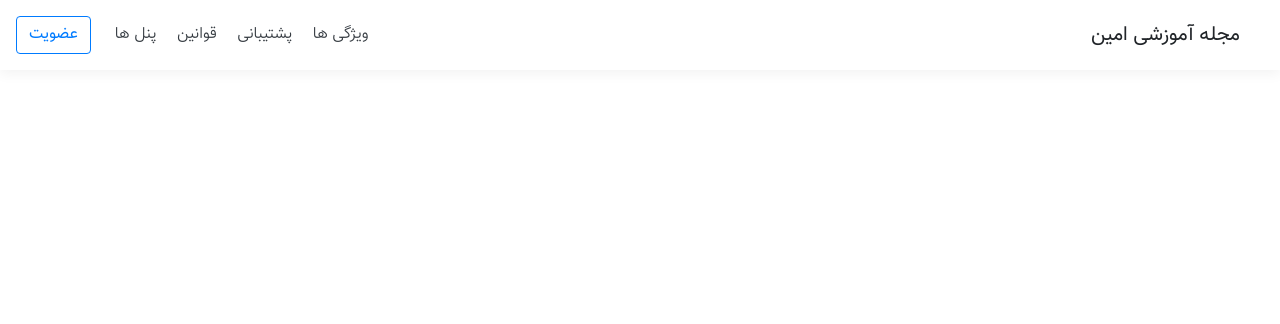
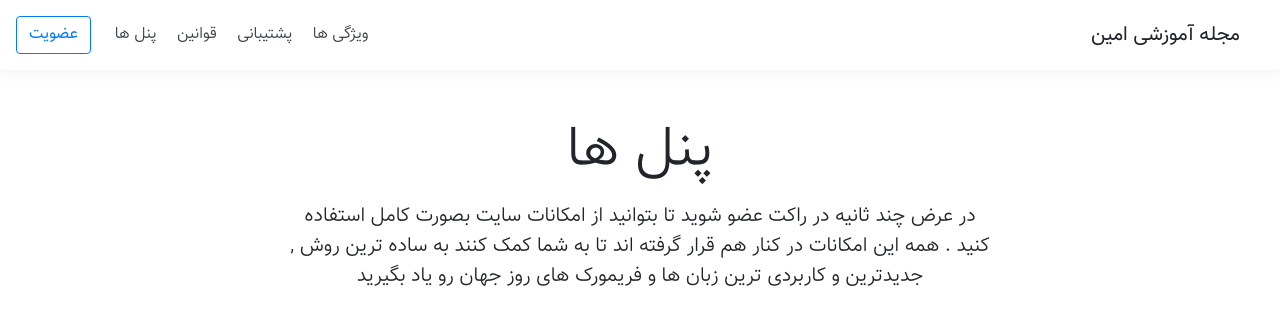
Before and after one commit to ammehrin/Pricing-panels, a plain HTML site: page index.html in a window 1280 px wide. Drawn offline with nearby package versions, Linux system fonts and the light colour scheme.

Commit message:
add header to project

```diff
--- a/index.html
+++ b/index.html
@@ -12,7 +12,7 @@
 <body>
 
     <!--Navbar-->
-    <div class="d-flex justify-content-between align-items-center box-shadow p-3 mb-2 flex-column flex-md-row">
+    <div class="d-flex justify-content-between align-items-center box-shadow p-3 flex-column flex-md-row">
         <h5 class="mb-0 font-weight-normal mr-md-4">مجله آموزشی امین</h5>
         <div class="d-flex align-items-center flex-column flex-md-row">
             <nav class="ml-md-3 my-md-0 my-3">
@@ -25,6 +25,14 @@
         </div>
     </div>
 
+    <!--header-->
+    <div class="text-center my-5 mx-auto pricing-header">
+        <h1 class="display-4">پنل ها</h1>
+        <p class="lead pt-2">در عرض چند ثانیه در راکت عضو شوید تا بتوانید از امکانات سایت بصورت کامل استفاده کنید . همه این امکانات در کنار هم قرار گرفته اند تا به شما کمک کنند به ساده ترین روش , جدیدترین و کاربردی ترین زبان ها و فریمورک های روز جهان رو یاد بگیرید
+        </p>
+    </div>
+
+
 
 
     <script src="https://code.jquery.com/jquery-3.5.1.slim.min.js" integrity="sha384-DfXdz2htPH0lsSSs5nCTpuj/zy4C+OGpamoFVy38MVBnE+IbbVYUew+OrCXaRkfj" crossorigin="anonymous"></script>
--- a/scss/style.scss
+++ b/scss/style.scss
@@ -8,6 +8,10 @@ body {
     .box-shadow {
         box-shadow: 0 .25rem .75rem rgba(0,0,0,0.05);
     }
+
+    .pricing-header {
+        max-width: 700px;
+    }
 }
 
 @media (min-width: 768px) {
```
Also changed, not shown: css/style.css, 1 other file.
